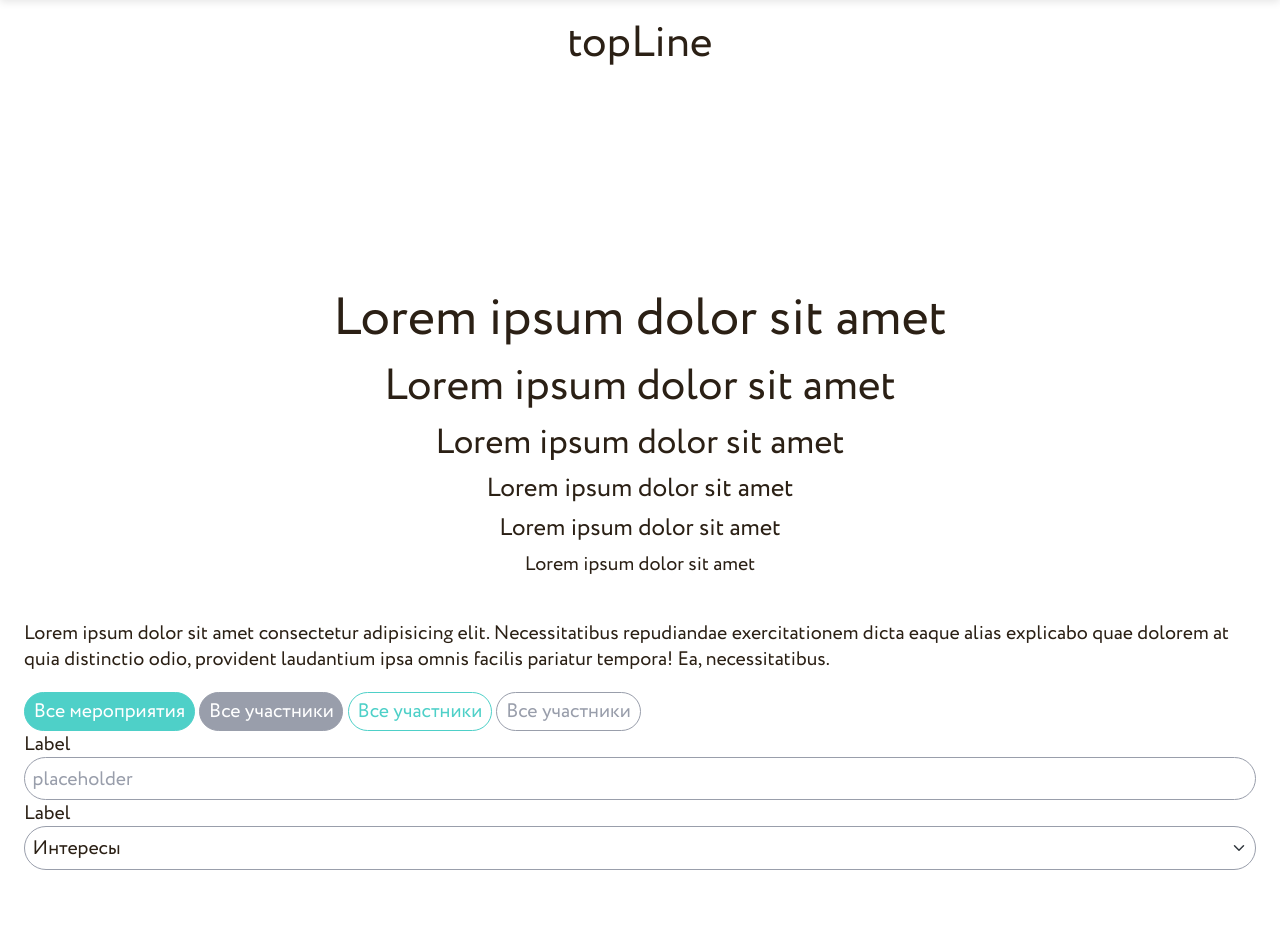
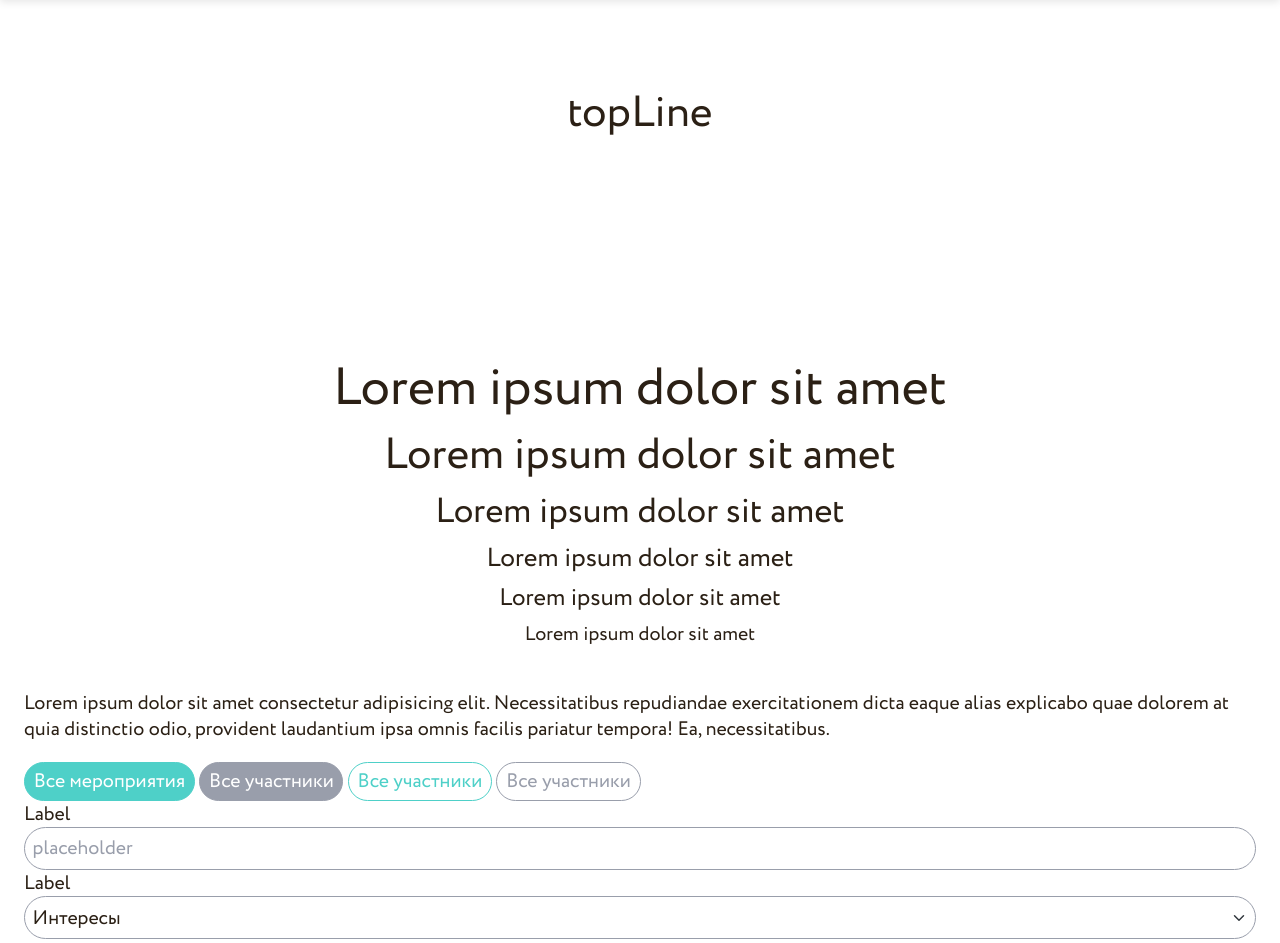
Before and after one commit to MegaFronTeam/0018Urban, a web app: file public/index.html in a window 1280 px wide. Shown: the part 70-1013 px from the top of the page. Run offline with its HTML, style and script files only (its server is not run), Linux system fonts and the light colour scheme.

```diff
--- a/public/00-modal.html
+++ b/public/00-modal.html
@@ -22,7 +22,7 @@
 				</div>
 			</main>
 		</div>
-		<!--  start modals--><a class="link-modal-js" href="modal-call">modal-call </a>
+		<!--  start modals-->
 		<div id="modal-call" style="display: none">
 			<div class="modal-win">
 				<div class="form-wrap">
--- a/public/7-1-profile.html
+++ b/public/7-1-profile.html
@@ -202,7 +202,7 @@
 				</div>
 			</footer>
 		</div>
-		<!--  start modals--><a class="link-modal-js" href="modal-call">modal-call </a>
+		<!--  start modals-->
 		<div id="modal-call" style="display: none">
 			<div class="modal-win">
 				<div class="form-wrap">
--- a/public/index.html
+++ b/public/index.html
@@ -335,7 +335,7 @@
 				</div>
 			</footer>
 		</div>
-		<!--  start modals--><a class="link-modal-js" href="modal-call">modal-call </a>
+		<!--  start modals-->
 		<div id="modal-call" style="display: none">
 			<div class="modal-win">
 				<div class="form-wrap">
--- a/sourse/pug/blocks/modal/_modal.pug
+++ b/sourse/pug/blocks/modal/_modal.pug
@@ -1,7 +1,7 @@
 
 mixin modal()
 	//  start modals
-	a(href="modal-call").link-modal-js modal-call
+	//- a(href="modal-call").link-modal-js modal-call
 	div(id="modal-call"  style="display: none" )
 		+b.modal-win
 			+form-wrap
--- a/sourse/sass/_base.scss
+++ b/sourse/sass/_base.scss
@@ -106,6 +106,14 @@ body {
 	// width: 100%;
 	// height: 100vh;
 	// height: calc(var(--vh, 1vh) * 100);
+	margin-bottom: 64px;
+	@include media-breakpoint-up(lg) {
+		margin-bottom: 0;
+		margin-top: 64px;
+	}
+	@include media-breakpoint-up(xl) {
+		margin-top: rem(64);
+	}
 }
 main {
 	flex-grow: 1;
```
Also changed, not shown: public/css/main.min.css.
